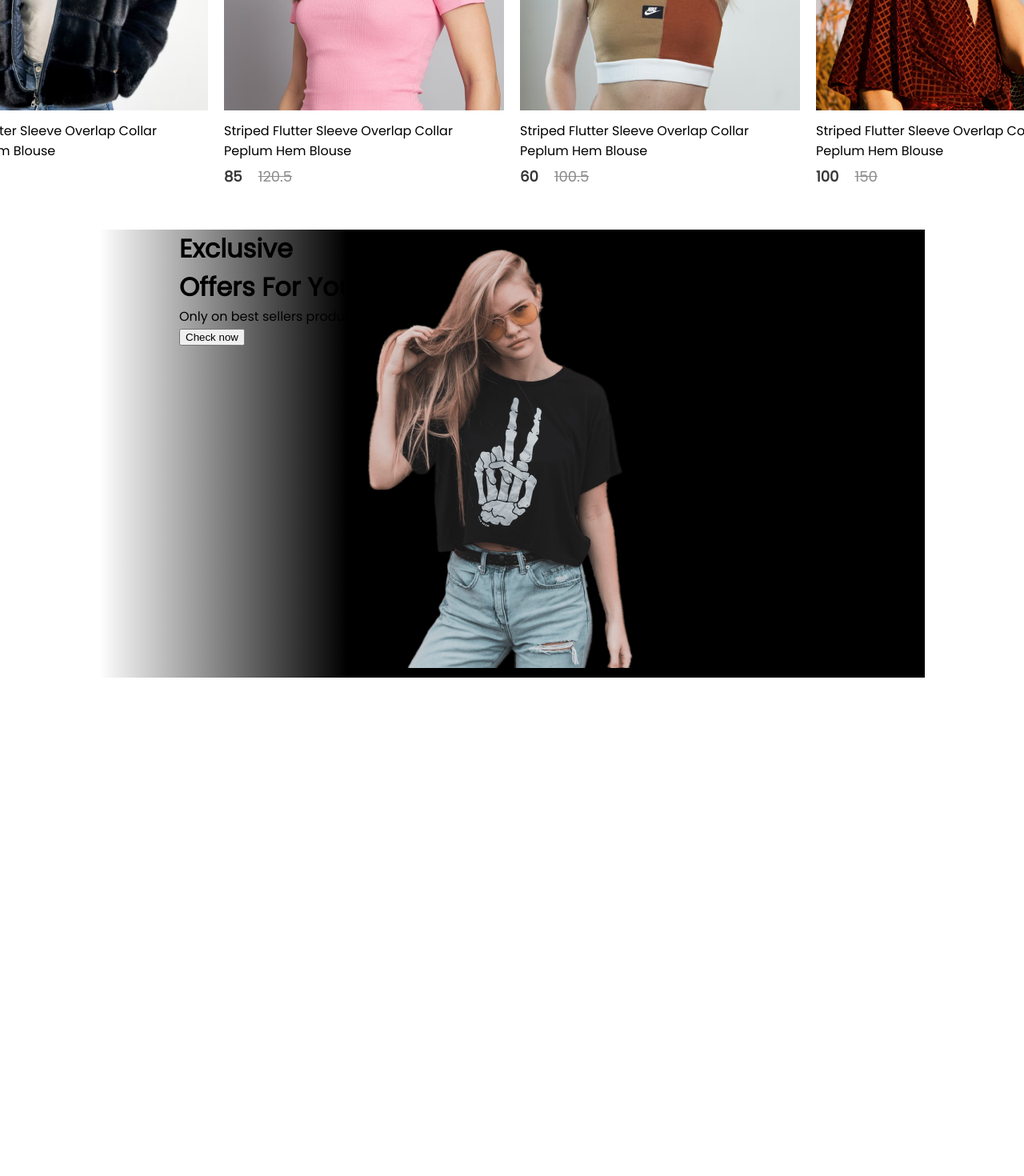
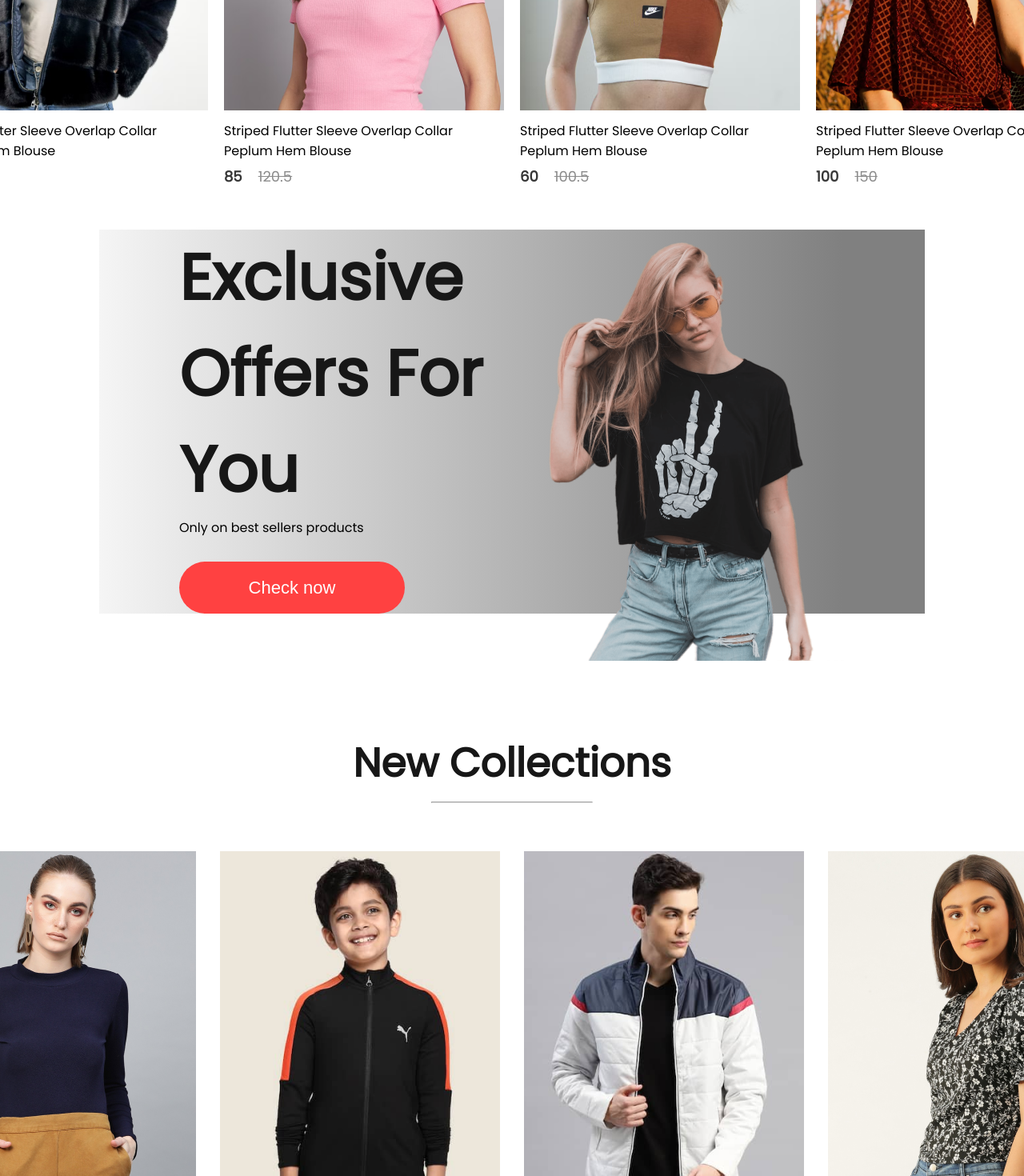
Before and after one commit to CapstoneFPT/Give-Away-Web, a React (Create React App) app in the folder give-away/: page / in a window 1280 px wide. Shown: the part 1330-2800 px from the top of the page at 80% size. Before the commit the page ends 2327 px from the top, so only its background shows below. Built offline with nearby package versions, Linux system fonts and the light colour scheme.

Commit message:
responsive-Navbar

```diff
--- /dev/null
+++ b/give-away/src/components/Footer/Footer.css
@@ -0,0 +1,31 @@
+.footer {
+  display: flex;
+  flex-direction: column;
+  justify-content: center;
+  align-items: center;
+  gap: 50px;
+}
+.footer-logo {
+  display: flex;
+  align-items: center;
+  gap: 20px;
+}
+.footer-logo p {
+  color: #383838;
+  font-size: 46px;
+  font-weight: 700;
+}
+.footer-links {
+  display: flex;
+  list-style: none;
+  gap: 50px;
+  color: #252525;
+  font-size: 20px;
+}
+.footer-links li {
+  cursor: pointer;
+}
+.footer-social-icon {
+  display: flex;
+  gap: 20px;
+}
--- /dev/null
+++ b/give-away/src/components/Footer/Footer.jsx
@@ -0,0 +1,40 @@
+import React from "react";
+import "./Footer.css";
+import footer_logo from "../Assets/logo_big.png";
+import instagram_icon from "../Assets/instagram_icon.png";
+import pinterest_icon from "../Assets/pintester_icon.png";
+import whatsapp_icon from "../Assets/whatsapp_icon.png";
+const Footer = () => {
+  return (
+    <div className="footer">
+      <div className="footer-logo">
+        <img src={footer_logo} alt="" />
+        <p>Give Awaay</p>
+      </div>
+      <ul className="footer-links">
+        <li>Company</li>
+        <li>Products</li>
+        <li>Offices</li>
+        <li>About</li>
+        <li>Contact</li>
+      </ul>
+      <div className="footer-social-icon">
+        <div className="footer-icon-container">
+          <img src={instagram_icon} alt="" />
+        </div>
+        <div className="footer-icon-container">
+          <img src={pinterest_icon} alt="" />
+        </div>
+        <div className="footer-icon-container">
+          <img src={whatsapp_icon} alt="" />
+        </div>
+      </div>
+      <div className="footer-copyright">
+        <hr />
+        <p>Copyright @ 2024 - All Right Reserved</p>
+      </div>
+    </div>
+  );
+};
+
+export default Footer;
--- a/give-away/src/components/Navbar/Navbar.css
+++ b/give-away/src/components/Navbar/Navbar.css
@@ -1,20 +1,23 @@
-.navbar{
+.navbar {
   display: flex;
   justify-content: space-around;
   padding: 16px;
   box-shadow: 0 1px 3px -2px black;
 }
-.nav-logo{
+
+.nav-logo {
   display: flex;
   align-items: center;
   gap: 10px;
 }
-.nav-logo p{
+
+.nav-logo p {
   color: #171717;
   font-size: 38px;
   font-weight: 600;
 }
-.nav-menu{
+
+.nav-menu {
   display: flex;
   align-items: center;
   list-style: none;
@@ -23,7 +26,8 @@
   font-size: 20px;
   font-weight: 500;
 }
-.nav-menu li{
+
+.nav-menu li {
   display: flex;
   flex-direction: column;
   align-items: center;
@@ -31,23 +35,25 @@
   gap: 3px;
   cursor: pointer;
 }
-.nav-menu hr{
+
+.nav-menu hr {
   border: none;
   width: 80%;
   height: 3px;
   border-radius: 10px;
   background: #ff4141;
+}
 
-}
-.nav-login-cart{
-    display:flex;
+.nav-login-cart {
+  display: flex;
   align-items: center;
   gap: 45px;
 }
-.nav-login-cart button{
+
+.nav-login-cart button {
   width: 150px;
   height: 58px;
-    outline:none;
+  outline: none;
   border: 1px solid #7a7a7a;
   border-radius: 75px;
   color: #515151;
@@ -56,10 +62,12 @@
   background: white;
   cursor: pointer;
 }
-.nav-login-cart button:active{
+
+.nav-login-cart button:active {
   background: #f3f3f3;
 }
-.nav-cart-count{
+
+.nav-cart-count {
   width: 20px;
   height: 20px;
   display: flex;
@@ -70,9 +78,34 @@
   border-radius: 11px;
   font-size: 14px;
   background: red;
-    color: white
+  color: white;
 }
-.no-underline{
+
+.no-underline {
   text-decoration: none;
   color: #171717;
 }
+
+/* Responsive styles */
+@media (max-width: 768px) {
+  .navbar {
+    flex-direction: column;
+  }
+
+  .nav-menu {
+    flex-direction: column;
+    gap: 20px;
+  }
+
+  .nav-login-cart {
+    flex-direction: column;
+    gap: 20px;
+  }
+
+  .nav-login-cart button {
+    width: 100%;
+  }
+  .nav-login-cart {
+    display: none;
+  }
+}
--- /dev/null
+++ b/give-away/src/components/NewCollections/NewCollections.css
@@ -0,0 +1,25 @@
+.new-collections {
+    display: flex;
+    flex-direction: column;
+    align-items: center;
+    gap: 10px;
+    height: 90vh;
+    margin-bottom: 250px;
+}
+.new-collections h1{
+    color: #171717;
+    font-size: 50px;
+    font-weight: 600;
+}
+.new-collections hr{
+    width: 200px;
+    height: 6px;
+    border-radius: 10px;
+    background: #252525;
+}
+.collections{
+    display: grid;
+    grid-template-columns:  1fr 1fr 1fr 1fr;
+    margin-top:50px;
+    gap: 30px;
+}
--- /dev/null
+++ b/give-away/src/components/NewCollections/NewCollections.jsx
@@ -0,0 +1,28 @@
+import React from "react";
+import new_collection from "../Assets/new_collections";
+import Item from "../Item/Item";
+import "./NewCollections.css";
+const NewCollections = () => {
+  return (
+    <div className="new-collections">
+      <h1> New Collections </h1>
+      <hr />
+      <div className="collections">
+        {new_collection.map((item, i) => {
+          return (
+            <Item
+              key={i}
+              id={item.id}
+              name={item.name}
+              image={item.image}
+              new_price={item.new_price}
+              old_price={item.old_price}
+            />
+          );
+        })}
+      </div>
+    </div>
+  );
+};
+
+export default NewCollections;
--- /dev/null
+++ b/give-away/src/components/NewsLetter/NewsLetter.css
@@ -0,0 +1,53 @@
+.newsletter {
+  width: 65%;
+  height: 40vh;
+  display: flex;
+  flex-direction: column;
+  align-items: center;
+  justify-content: center;
+  margin: auto;
+  padding: 0px 140px;
+  margin-bottom: 150px;
+  background: linear-gradient(180deg, #fde1ff 0%, #e1ffea22 60%);
+  gap: 30px;
+}
+.newsletter h1 {
+  color: #454545;
+  font-size: 55px;
+  font-size: 55px;
+  font-weight: 600;
+}
+
+.newsletter p {
+  color: #454545;
+  font-size: 20px;
+}
+.newsletter div {
+  display: flex;
+  align-items: center;
+  justify-content: space-between;
+  background: white;
+  width: 730px;
+  height: 70px;
+  border-radius: 80px;
+  border: 1px solid #e3e3e3;
+}
+
+.newsletter input {
+  width: 500px;
+  margin-left: 30px;
+  border: none;
+  outline: none;
+  color: #616161;
+  font-family: Poppins;
+  font-size: 16px;
+}
+.newsletter div button {
+  width: 210px;
+  height: 70px;
+  border-radius: 80px;
+  background: black;
+  color: white;
+  font-size: 16px;
+  cursor: pointer;
+}
--- /dev/null
+++ b/give-away/src/components/NewsLetter/NewsLetter.jsx
@@ -0,0 +1,16 @@
+import React from "react";
+import "./NewsLetter.css";
+const NewsLetter = () => {
+  return (
+    <div className="newsletter">
+      <h1>Get exclusive offers on your email</h1>
+      <p>Subscribe to our newsletter and stay updated</p>
+      <div>
+        <input type="email" placeholder="Enter your email here" />
+        <button>Subscribe</button>
+      </div>
+    </div>
+  );
+};
+
+export default NewsLetter;
--- a/give-away/src/components/Offers/Offers.css
+++ b/give-away/src/components/Offers/Offers.css
@@ -1,9 +1,39 @@
 .offers{
     width: 65%;
-    height: 70vh;
+    height: 60vh;
     display:flex;
     margin: auto;
     padding:0px 100px;
     margin-bottom: 150px;
-    background: linear-gradient(90deg, white,black 30%);
+    background: linear-gradient(90deg, whitesmoke,grey 90%);
 }
+.offers-left{
+    flex:1;
+    display: flex;
+    flex-direction: column;
+    justify-content: center;
+}
+.offers-left h1{
+    color: #171717;
+    font-size: 80px;
+    font-weight: 600;
+}
+.offers-left button{
+    width: 282px;
+    height: 70px;
+    border-radius: 35px;
+    background: #ff4141;
+    border:none;
+    color: white;
+    font-size: 22px;
+    font-weight: 500;
+    margin-top:30px;
+    cursor:pointer;
+}
+.offers-right{
+    flex: 1;
+    display:flex;
+    align-items: center;
+    justify-content: flex-end;
+    padding-top: 50px;
+}
--- a/give-away/src/pages/Shop.jsx
+++ b/give-away/src/pages/Shop.jsx
@@ -2,6 +2,9 @@
 import Hero from "../components/Hero/Hero";
 import Popular from "../components/Popular/Popular";
 import Offers from "../components/Offers/Offers";
+import NewCollections from "../components/NewCollections/NewCollections";
+import NewsLetter from "../components/NewsLetter/NewsLetter";
+import Footer from "../components/Footer/Footer";
 
 const Shop = () => {
   return (
@@ -9,6 +12,9 @@
       <Hero />
       <Popular />
       <Offers />
+      <NewCollections />
+      <NewsLetter />
+      <Footer />
     </div>
   );
 };
```
Also changed, not shown: give-away/src/components/Navbar/Navbar.jsx (+65 -25 lines), give-away/src/pages/Cart.jsx (+4 -6 lines). Lines whose indentation alone changed are shown as unchanged.
